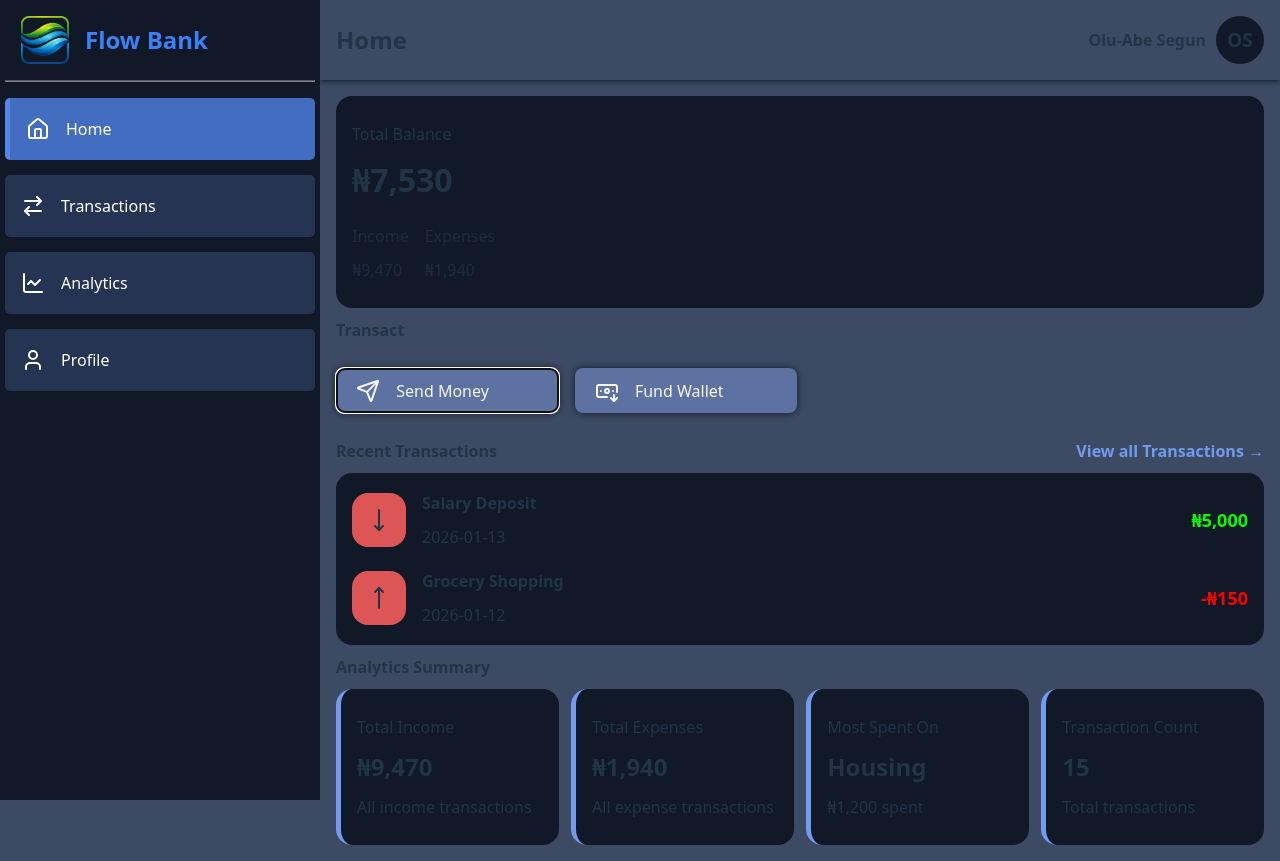
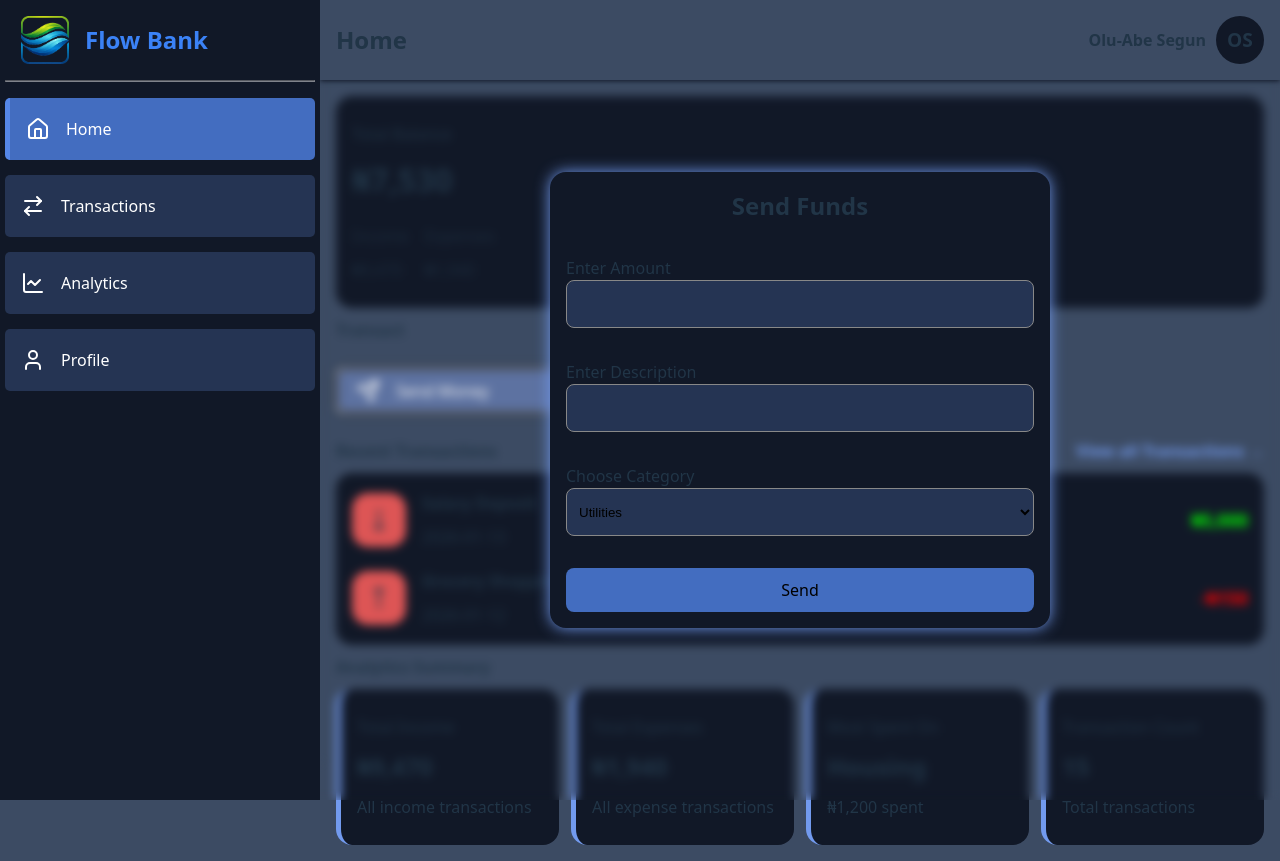
Before and after one commit to shegzydev/FlowBank, a React (Vite) app: page / in a window 1280 px wide. Both pictures are taken after a click on the button "Send Money". Built offline with nearby package versions, Linux system fonts and the light colour scheme.

Commit message:
Bug fixes

```diff
--- a/src/components/Pages/Analytics.jsx
+++ b/src/components/Pages/Analytics.jsx
@@ -1,116 +1,9 @@
-import { useEffect, useRef, useState } from "react";
+import { useContext, useEffect, useRef, useState } from "react";
 import { Chart, registerables } from "chart.js";
 import "./Analytics.css";
+import TransactionContext from "../../context/TransactionContext";
 
 Chart.register(...registerables);
-
-const transactions = [
-  {
-    date: "2025-12-28",
-    description: "Phone Bill",
-    category: "Utilities",
-    type: "expense",
-    amount: -55,
-  },
-  {
-    date: "2025-12-30",
-    description: "Bonus",
-    category: "Salary",
-    type: "income",
-    amount: 2000,
-  },
-  {
-    date: "2026-01-01",
-    description: "Rent Payment",
-    category: "Housing",
-    type: "expense",
-    amount: -1200,
-  },
-  {
-    date: "2026-01-02",
-    description: "Dividend Payment",
-    category: "Investment",
-    type: "income",
-    amount: 150,
-  },
-  {
-    date: "2026-01-03",
-    description: "Gym Membership",
-    category: "Health",
-    type: "expense",
-    amount: -50,
-  },
-  {
-    date: "2026-01-04",
-    description: "Online Shopping",
-    category: "Shopping",
-    type: "expense",
-    amount: -230,
-  },
-  {
-    date: "2026-01-05",
-    description: "Gas Station",
-    category: "Transport",
-    type: "expense",
-    amount: -45,
-  },
-  {
-    date: "2026-01-06",
-    description: "Client Payment",
-    category: "Freelance",
-    type: "income",
-    amount: 1200,
-  },
-  {
-    date: "2026-01-07",
-    description: "Internet Bill",
-    category: "Utilities",
-    type: "expense",
-    amount: -60,
-  },
-  {
-    date: "2026-01-08",
-    description: "Investment Return",
-    category: "Investment",
-    type: "income",
-    amount: 320,
-  },
-  {
-    date: "2026-01-09",
-    description: "Restaurant",
-    category: "Food",
-    type: "expense",
-    amount: -65,
-  },
-  {
-    date: "2026-01-10",
-    description: "Electric Bill",
-    category: "Utilities",
-    type: "expense",
-    amount: -85,
-  },
-  {
-    date: "2026-01-11",
-    description: "Freelance Project",
-    category: "Freelance",
-    type: "income",
-    amount: 800,
-  },
-  {
-    date: "2026-01-12",
-    description: "Grocery Shopping",
-    category: "Food",
-    type: "expense",
-    amount: -150,
-  },
-  {
-    date: "2026-01-13",
-    description: "Salary Deposit",
-    category: "Salary",
-    type: "income",
-    amount: 5000,
-  },
-];
 
 const BAR_COLORS = [
   "#3266ad",
@@ -180,7 +73,7 @@ function SectionTitle({ children }) {
   return <p className="section-title">{children}</p>;
 }
 
-function DailyChart({ breakpoint }) {
+function DailyChart({ breakpoint, transactions }) {
   const ref = useRef();
   const isMobile = breakpoint === "mobile";
   const isTablet = breakpoint === "mobile";
@@ -253,7 +146,7 @@ function DailyChart({ breakpoint }) {
   );
 }
 
-function CategoryBarChart({ breakpoint }) {
+function CategoryBarChart({ breakpoint, transactions }) {
   const ref = useRef();
   const isMobile = breakpoint === "mobile";
   const isTablet = breakpoint === "tablet";
@@ -366,6 +259,8 @@ function DoughnutChart({ title, labels, values, colors }) {
 }
 
 export default function Analytics() {
+  const { transactions } = useContext(TransactionContext);
+
   const breakpoint = useBreakpoint();
 
   const totalIncome = transactions
@@ -417,8 +312,8 @@ export default function Analytics() {
         <MetricCard label="Transactions" value={transactions.length} />
       </div>
 
-      <DailyChart breakpoint={breakpoint} />
-      <CategoryBarChart breakpoint={breakpoint} />
+      <DailyChart breakpoint={breakpoint} transactions={transactions} />
+      <CategoryBarChart breakpoint={breakpoint} transactions={transactions} />
 
       <div className="doughnuts-grid">
         <DoughnutChart
--- a/src/components/Pages/Homepage.css
+++ b/src/components/Pages/Homepage.css
@@ -121,6 +121,63 @@ p {
   font-weight: bold;
 }
 
+.send-screen {
+  position: absolute;
+  width: 100%;
+  height: 100%;
+  top: 0;
+  left: 0;
+  backdrop-filter: blur(5px);
+  padding-left: 20rem;
+  z-index: 8;
+
+  display: flex;
+  align-items: center;
+  justify-content: center;
+}
+
+.send-card {
+  box-sizing: border-box;
+
+  background-color: #111827;
+  border-radius: 1rem;
+  padding: 1rem;
+
+  width: 85%;
+  max-width: 500px;
+
+  display: flex;
+  flex-direction: column;
+  gap: 2rem;
+
+  box-shadow: 0 0 15px #729aee;
+}
+
+.send-card-head {
+  text-align: center;
+  font-size: x-large;
+  font-weight: bold;
+  margin: 0;
+}
+
+.send-card input,
+.send-card select {
+  width: 100%;
+  padding: 0.5rem;
+  height: 3rem;
+  border-radius: 0.5rem;
+  border: 1px solid #888;
+  background-color: #253453;
+}
+
+.send-card button {
+  background-color: #436dc0;
+}
+
+.send-card label {
+  height: fit-content;
+}
+
 @media screen and (max-width: 767px) {
   .summary-entry {
     flex-basis: 100%;
@@ -133,6 +190,10 @@ p {
 
   .transact-button {
     flex-basis: 48%;
+  }
+
+  .send-screen {
+    padding-left: 0;
   }
 }
 
--- a/src/components/Pages/Homepage.jsx
+++ b/src/components/Pages/Homepage.jsx
@@ -1,4 +1,4 @@
-import React, { useContext } from "react";
+import React, { useContext, useRef, useState } from "react";
 import "./Homepage.css";
 import { Link } from "react-router-dom";
 import SectionContext from "../../context/SectionContext";
@@ -7,26 +7,54 @@ import { BanknoteArrowDown, MoveDown, MoveUp, Send } from "lucide-react";
 import LoadingContext from "../../context/LoadingContext";
 
 const Homepage = () => {
+  const [sendScreenActive, toggleSendScreen] = useState(false);
+
   const { selectSection } = useContext(SectionContext);
 
-  const { transactions, getTopSpendingCategory, addTransaction } =
-    useContext(TransactionContext);
+  const {
+    transactions,
+    getTopSpendingCategory,
+    addTransaction,
+    getCategories,
+  } = useContext(TransactionContext);
 
-  const { toggleLoading } = useContext(LoadingContext);
+  const { beginLoad, endLoad } = useContext(LoadingContext);
 
   const topSpend = getTopSpendingCategory();
 
   function Fund() {
-    toggleLoading(true);
+    beginLoad("Loading");
     setTimeout(() => {
       addTransaction({
         date: new Date().toISOString().split("T")[0],
         description: "Monthly Income",
         category: "Salary",
         type: "income",
-        amount: 5000,
+        amount: 3000,
       });
-      toggleLoading(false);
+      endLoad(true);
+    }, 5000);
+  }
+
+  const descriptionRef = useRef("");
+  const amountRef = useRef("");
+  const categoryRef = useRef("");
+
+  function sendFund() {
+    toggleSendScreen(false);
+    beginLoad("Loading");
+
+    const transaction = {
+      date: new Date().toISOString().split("T")[0],
+      description: descriptionRef.current.value,
+      category: categoryRef.current.value,
+      type: "expense",
+      amount: -1 * Number(amountRef.current.value),
+    };
+
+    setTimeout(() => {
+      addTransaction(transaction);
+      endLoad(true);
     }, 5000);
   }
 
@@ -68,7 +96,12 @@ const Homepage = () => {
       <div className="transact">
         <p className="header-text">Transact</p>
         <div className="transact-options">
-          <button className="transact-button">
+          <button
+            className="transact-button"
+            onClick={() => {
+              toggleSendScreen(true);
+            }}
+          >
             <Send /> Send Money
           </button>
           <button className="transact-button" onClick={Fund}>
@@ -85,9 +118,7 @@ const Homepage = () => {
           </div>
         </div>
         <div className="transactions">
-          {transactions
-            .sort((a, b) => new Date(b.date) - new Date(a.date))
-            .map(
+          {transactions.toReversed().map(
             (entry, index) =>
               index < 2 && (
                 <div className="transaction">
@@ -153,6 +184,31 @@ const Homepage = () => {
           </div>
         </div>
       </div>
+
+      {sendScreenActive && (
+        <div className="send-screen">
+          <div className="send-card">
+            <p className="send-card-head">Send Funds</p>
+            <label>
+              Enter Amount
+              <input type="number" ref={amountRef} />
+            </label>
+            <label>
+              Enter Description
+              <input type="text" ref={descriptionRef} />
+            </label>
+            <label>
+              Choose Category
+              <select name="" id="" ref={categoryRef}>
+                {getCategories().map((entry) => (
+                  <option value={entry}>{entry}</option>
+                ))}
+              </select>
+            </label>
+            <button onClick={sendFund}>Send</button>
+          </div>
+        </div>
+      )}
     </>
   );
 };
--- a/src/components/Pages/Transactions.jsx
+++ b/src/components/Pages/Transactions.jsx
@@ -31,9 +31,7 @@ const Transactions = () => {
       new Date(entry.date) <= new Date(maxDate),
   );
 
-  filterdTransactions = filterdTransactions.sort(
-    (a, b) => new Date(b.date) - new Date(a.date),
-  );
+  filterdTransactions = filterdTransactions.toReversed();
 
   return (
     <>
--- a/src/components/Spinner/Spinner.css
+++ b/src/components/Spinner/Spinner.css
@@ -8,7 +8,7 @@
   justify-content: center;
   flex-direction: column;
   background-color: transparent;
-  backdrop-filter: blur(2px);
+  backdrop-filter: blur(3px);
   padding-left: 20rem;
   z-index: 13;
 }
@@ -22,13 +22,22 @@
 }
 
 .circle {
-  border: solid 5px wheat;
-  border-top: solid 5px transparent;
-  border-bottom: solid 5px transparent;
-  width: 3rem;
+  border: solid 8px wheat;
+  border-top: solid 8px transparent;
+  border-bottom: solid 8px transparent;
+  width: 5rem;
   aspect-ratio: 1;
   border-radius: 50%;
   animation: spin 1s linear 0s infinite;
+}
+
+.done {
+  font-size: xx-large;
+}
+
+.spinner-msg {
+  font-size: xx-large;
+  font-weight: bold;
 }
 
 @keyframes spin {
--- a/src/components/Spinner/Spinner.jsx
+++ b/src/components/Spinner/Spinner.jsx
@@ -3,13 +3,19 @@ import "./Spinner.css";
 import LoadingContext from "../../context/LoadingContext";
 
 const Spinner = () => {
-  const { loading } = useContext(LoadingContext);
+  const { loading, message } = useContext(LoadingContext);
 
   return (
-    <div className={`spinner ${!loading && "hidden"}`}>
+    <div className={`spinner ${loading == 0 && "hidden"}`}>
       <div className="parent">
-        <div className="circle"></div>
-        <p>Loading</p>
+        {loading == 1 ? (
+          <div className="circle"></div>
+        ) : (
+          <div className="done">
+            {message.toLowerCase() == "success" ? "✅" : "❌"}
+          </div>
+        )}
+        <p className="spinner-msg">{message}</p>
       </div>
     </div>
   );
--- a/src/context/LoadingContext.jsx
+++ b/src/context/LoadingContext.jsx
@@ -3,9 +3,25 @@ import { createContext, useState } from "react";
 const LoadingContext = createContext();
 
 export function LoadingProvider(props) {
-  const [loading, toggleLoading] = useState(false);
+  const [loading, toggleLoading] = useState(0);
+  const [message, setMessage] = useState("Loading...");
+
+  function beginLoad(msg) {
+    setMessage(msg);
+    toggleLoading(1);
+  }
+
+  function endLoad(success) {
+    setMessage(success ? "Success" : "Failed");
+    toggleLoading(2);
+
+    setTimeout(() => {
+      toggleLoading(0);
+    }, 1000);
+  }
+
   return (
-    <LoadingContext.Provider value={{ loading, toggleLoading }}>
+    <LoadingContext.Provider value={{ loading, message, beginLoad, endLoad }}>
       {props.children}
     </LoadingContext.Provider>
   );
--- a/src/context/TransactionContext.jsx
+++ b/src/context/TransactionContext.jsx
@@ -1,9 +1,10 @@
-import { createContext } from "react";
+import { createContext, useState } from "react";
 
 const TransactionContext = createContext();
 
 export function TransactionProvider(props) {
-  const transactions = JSON.parse(localStorage.getItem("transactions")) ?? [
+  const [transactions, setTransactions] = useState(
+    JSON.parse(localStorage.getItem("transactions")) ?? [
       {
         date: "2025-12-28",
         description: "Phone Bill",
@@ -109,7 +110,8 @@ export function TransactionProvider(props) {
         type: "income",
         amount: 5000,
       },
-  ];
+    ],
+  );
 
   function getTopSpendingCategory() {
     const categoryTotals = transactions
@@ -131,8 +133,9 @@ export function TransactionProvider(props) {
   }
 
   function addTransaction(transaction) {
-    transactions.push(transaction);
-    localStorage.setItem("transactions", JSON.stringify(transactions));
+    const updated = [...transactions, transaction];
+    setTransactions(updated);
+    localStorage.setItem("transactions", JSON.stringify(updated));
   }
 
   return (
```
Lines whose indentation alone changed are shown as unchanged.
